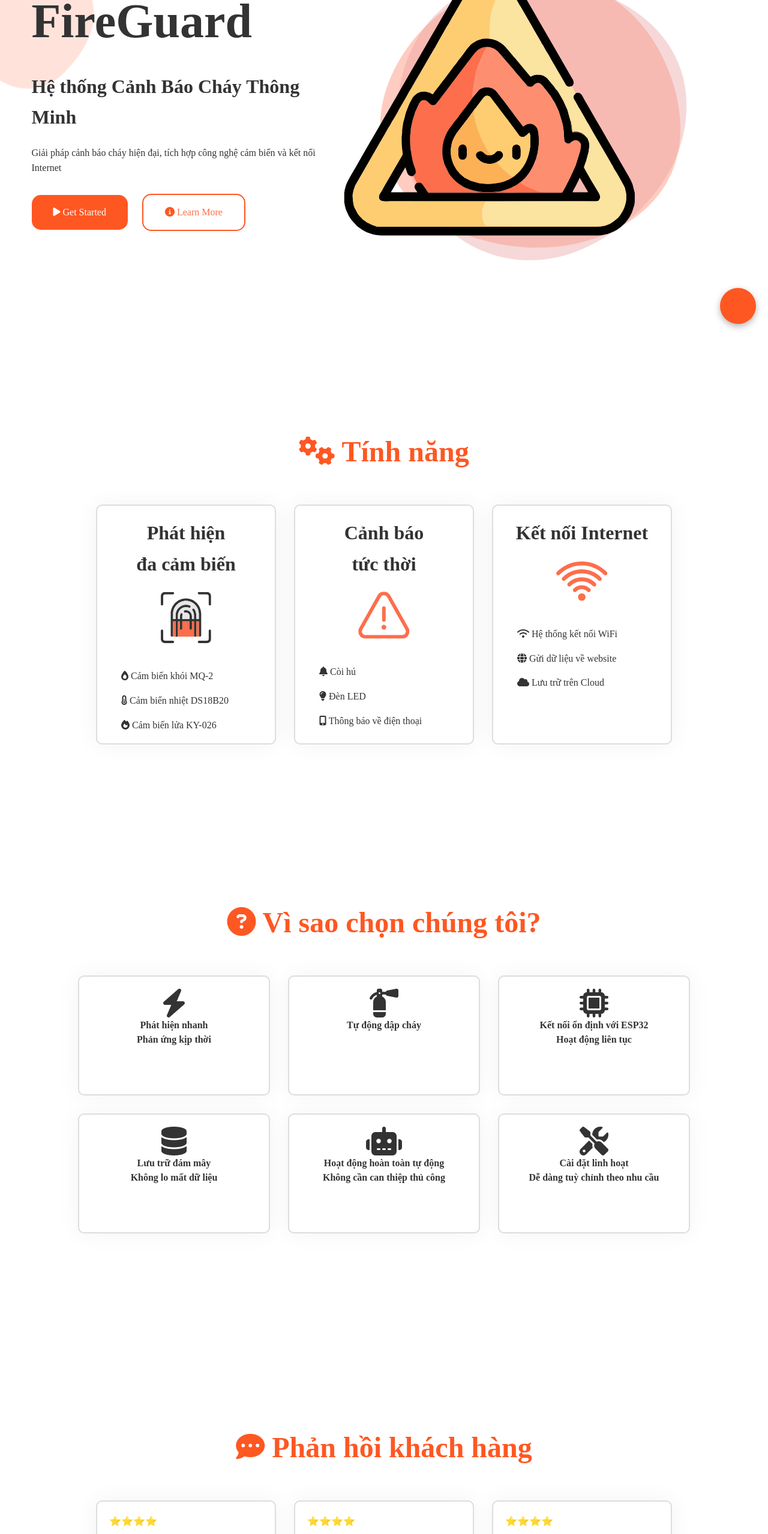
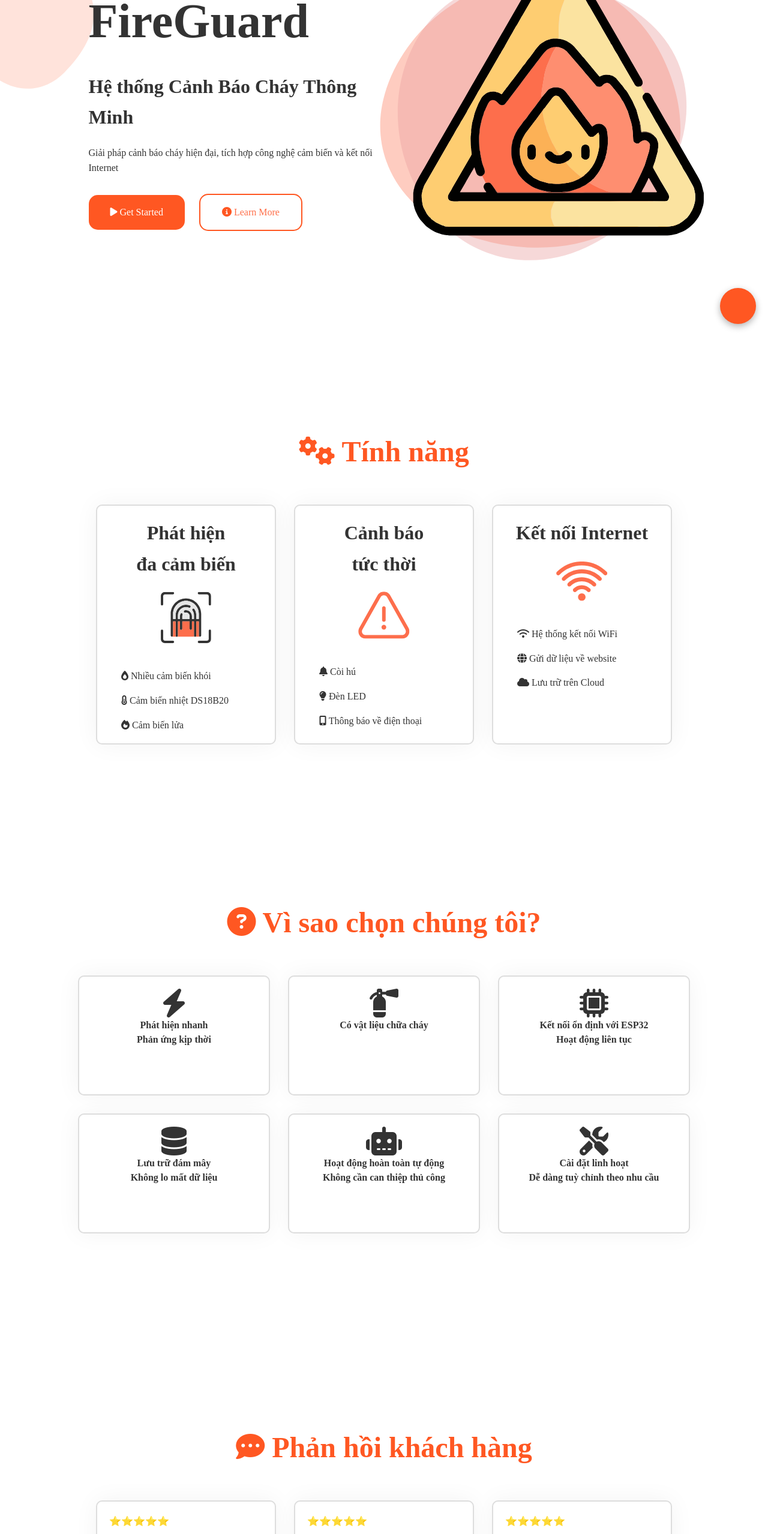
Before and after one commit to vandimmi/IOT, a plain HTML site: page front-end/pages/index.html in a window 1280 px wide. Shown: the part 240-2797 px from the top of the page at 60% size. Drawn offline with nearby package versions, Linux system fonts and the light colour scheme.

Commit message:
refine text in HTML

```diff
--- a/front-end/css/common.css
+++ b/front-end/css/common.css
@@ -84,6 +84,7 @@ button {
 
 button:hover {
     background: #ea4e2a;
+    color: #333;
 }
 
 .back-button {
--- a/front-end/css/pages/index.css
+++ b/front-end/css/pages/index.css
@@ -107,7 +107,9 @@ section {
   overflow: hidden;
   display: flex;
   flex-direction: row;
-  justify-content: space-between;
+  justify-content: center;
+  align-items: center;
+  gap: 40px;
 }
 
 .hero-background img {
@@ -123,7 +125,6 @@ section {
 .hero-img {
   width: 100%;
   height: auto;
-  padding-right: 190px;
 }
 
 .hero-text {
--- a/front-end/pages/index.html
+++ b/front-end/pages/index.html
@@ -63,9 +63,9 @@
         <h3>Phát hiện<br />đa cảm biến</h3>
         <img src="../assets/icons/scan.svg" alt="Scan Icon" />
         <ul>
-          <li><i class="fas fa-burn"></i> Cảm biến khói MQ-2</li>
+          <li><i class="fas fa-burn"></i> Nhiều cảm biến khói</li>
           <li><i class="fas fa-thermometer-half"></i> Cảm biến nhiệt DS18B20</li>
-          <li><i class="fas fa-fire"></i> Cảm biến lửa KY-026</li>
+          <li><i class="fas fa-fire"></i> Cảm biến lửa</li>
         </ul>
       </div>
       <div class="feature" data-aos="fade-up">
@@ -99,7 +99,7 @@
       </div>
       <div class="reason-text">
         <i class="fas fa-fire-extinguisher fa-3x"></i>
-        <br />Tự động dập cháy
+        <br />Có vật liệu chữa cháy
       </div>
       <div class="reason-text">
         <i class="fas fa-microchip fa-3x"></i>
@@ -127,17 +127,17 @@
     <h2 class="section-title"><i class="fas fa-comment-dots"></i> Phản hồi khách hàng</h2>
     <div class="reviews">
       <div class="review">
-        <p class="review-stars">⭐️⭐️⭐️⭐️</p>
-        <p>FireGuard giúp tôi yên tâm hơn trong công việc giám sát nhà xưởng.</p>
+        <p class="review-stars">⭐️⭐️⭐️⭐️⭐️</p>
+        <p>FireGuard giúp tôi yên tâm hơn trong công việc giám sát nhà.</p>
         <p><strong>Nguyễn Văn A</strong><br />Kỹ sư</p>
       </div>
       <div class="review">
-        <p class="review-stars">⭐️⭐️⭐️⭐️</p>
+        <p class="review-stars">⭐️⭐️⭐️⭐️⭐️</p>
         <p>Thiết bị nhỏ gọn, dễ lắp đặt, cảnh báo nhanh chóng.</p>
         <p><strong>Trần Thị B</strong><br />Giáo viên</p>
       </div>
       <div class="review">
-        <p class="review-stars">⭐️⭐️⭐️⭐️</p>
+        <p class="review-stars">⭐️⭐️⭐️⭐️⭐️</p>
         <p>Dữ liệu lưu trữ ổn định, dễ dàng theo dõi qua web.</p>
         <p><strong>Lê Văn C</strong><br />Chủ doanh nghiệp</p>
       </div>
@@ -153,8 +153,7 @@
     </div>
     <div class="contact-info">
       <h3><i class="fas fa-phone"></i> Liên hệ</h3>
-      <p><i class="fas fa-envelope"></i> contact@company.com</p>
-      <p><i class="fas fa-phone-alt"></i> (xx) xxxx-xxxx</p>
+      <p><i class="fas fa-envelope"></i> fireguard@gmail.com</p>
       <p><i class="fas fa-map-marker-alt"></i> 227 Nguyen Van Cu St</p>
     </div>
   </footer>
```
